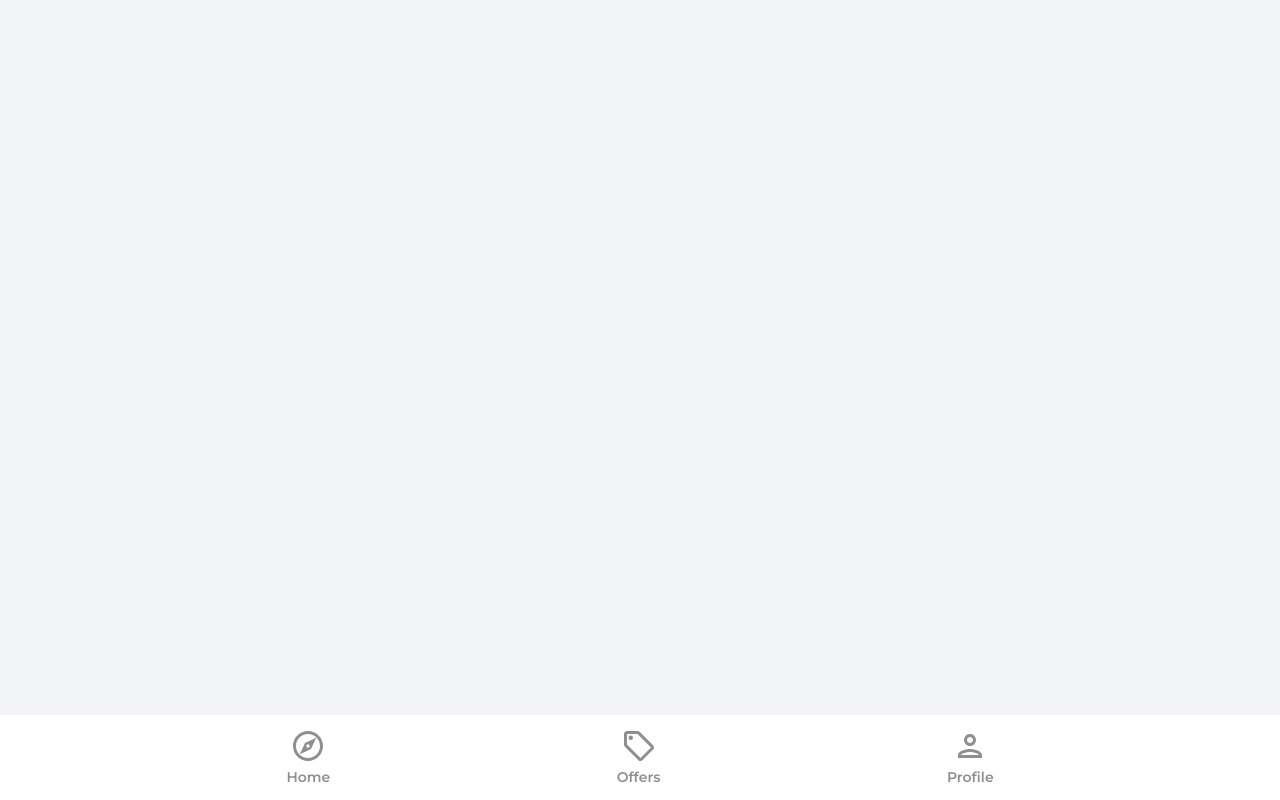
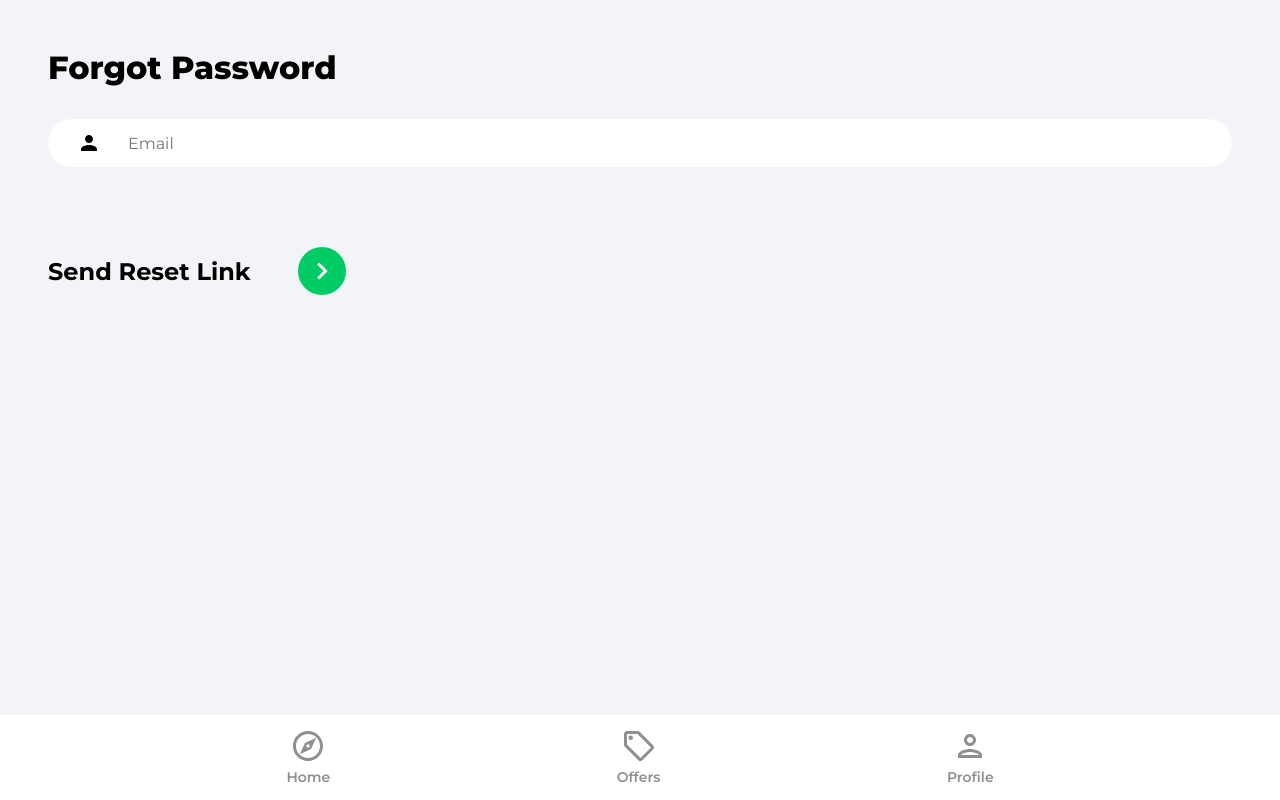
Before and after one commit to ahmed-razic/home-bazaar, a React (Create React App) app: page /forgot-password in a window 1280 px wide. Built offline with nearby package versions, Linux system fonts and the light colour scheme.

Commit message:
google oauth

```diff
--- a/src/App.js
+++ b/src/App.js
@@ -1,13 +1,14 @@
-import { BrowserRouter as Router, Routes, Route } from 'react-router-dom';
-import { ToastContainer } from 'react-toastify';
-import 'react-toastify/dist/ReactToastify.css';
-import Home from './pages/Home';
-import PrivateRoute from './components/PrivateRoute';
-import SignIn from './pages/SignIn';
-import SignUp from './pages/SignUp';
-import Offers from './pages/Offers';
-import Profile from './pages/Profile';
-import Navbar from './components/Navbar';
+import { BrowserRouter as Router, Routes, Route } from 'react-router-dom'
+import { ToastContainer } from 'react-toastify'
+import 'react-toastify/dist/ReactToastify.css'
+import Home from './pages/Home'
+import Navbar from './components/Navbar'
+import PrivateRoute from './components/PrivateRoute'
+import SignIn from './pages/SignIn'
+import SignUp from './pages/SignUp'
+import Offers from './pages/Offers'
+import Profile from './pages/Profile'
+import ForgotPassword from './pages/ForgotPassword'
 
 function App() {
   return (
@@ -15,18 +16,19 @@ function App() {
       <Router>
         <Routes>
           <Route path='/' element={<Home />} />
+          <Route path='/sign-in' element={<SignIn />} />
+          <Route path='/sign-up' element={<SignUp />} />
           <Route path='/profile' element={<PrivateRoute />}>
             <Route path='/profile' element={<Profile />} />
           </Route>
-          <Route path='/sign-in' element={<SignIn />} />
-          <Route path='/sign-up' element={<SignUp />} />
           <Route path='/offers' element={<Offers />} />
+          <Route path='/forgot-password' element={<ForgotPassword />} />
         </Routes>
         <Navbar />
       </Router>
       <ToastContainer />
     </>
-  );
+  )
 }
 
-export default App;
+export default App
--- /dev/null
+++ b/src/components/OAuth.jsx
@@ -0,0 +1,46 @@
+import { Navigate, useLocation, useNavigate } from 'react-router-dom'
+import { getAuth, signInWithPopup, GoogleAuthProvider } from 'firebase/auth'
+import { doc, setDoc, getDoc, serverTimestamp } from 'firebase/firestore'
+import { toast } from 'react-toastify'
+import googleIcon from '../assets/svg/googleIcon.svg'
+import { db } from '../firebase.config'
+
+function OAuth() {
+  const location = useLocation()
+  const navigate = useNavigate()
+
+  const onClick = async () => {
+    try {
+      const auth = getAuth()
+      const provider = new GoogleAuthProvider()
+      const result = await signInWithPopup(auth, provider)
+      const user = result.user
+
+      const docRef = doc(db, 'users', user.uid)
+      const docSnap = await getDoc(docRef)
+
+      if (!docSnap) {
+        await setDoc(doc(db, 'users', user.uid), {
+          name: user.displayName,
+          email: user.email,
+          timestamp: serverTimestamp(),
+        })
+      }
+      toast.success('Google authorization finished')
+      navigate('/')
+    } catch (error) {
+      toast.error('Could not authorize with Google')
+    }
+  }
+
+  return (
+    <div className='socialLogin'>
+      <p>Sign {location.pathname === 'sign-in' ? 'in' : 'up'} with </p>
+      <button className='socialIconDiv' onClick={onClick}>
+        <img src={googleIcon} alt='google' className='socialIconImg' />
+      </button>
+    </div>
+  )
+}
+
+export default OAuth
--- /dev/null
+++ b/src/components/Slider.jsx
@@ -0,0 +1,4 @@
+function Slider() {
+  return <div>Slider</div>
+}
+export default Slider
--- a/src/hooks/useAuthStatus.jsx
+++ b/src/hooks/useAuthStatus.jsx
@@ -1,6 +1,19 @@
+import { useState, useEffect } from 'react'
+import { getAuth, onAuthStateChanged } from 'firebase/auth'
+
 export const useAuthStatus = () => {
-  const loggedIn = false
-  const checkingStatus = true
+  const [loggedIn, setLoggedIn] = useState(false)
+  const [checkingStatus, setCheckingStatus] = useState(true)
+
+  useEffect(() => {
+    const auth = getAuth()
+    onAuthStateChanged(auth, (user) => {
+      if (user) {
+        setLoggedIn(true)
+      }
+      setCheckingStatus(false)
+    })
+  })
 
   return { loggedIn, checkingStatus }
 }
--- /dev/null
+++ b/src/pages/ForgotPassword.jsx
@@ -0,0 +1,53 @@
+import { useState } from 'react'
+import { getAuth, sendPasswordResetEmail } from 'firebase/auth'
+import { toast } from 'react-toastify'
+import { ReactComponent as ArrowRightIcon } from '../assets/svg/keyboardArrowRightIcon.svg'
+
+function ForgotPassword() {
+  const [email, setEmail] = useState('')
+
+  const onChange = (e) => {
+    setEmail(e.target.value)
+  }
+
+  const onSubmit = async (e) => {
+    e.preventDefault()
+
+    try {
+      const auth = getAuth()
+      await sendPasswordResetEmail(auth, email)
+      toast.success('Reset password email was sent')
+    } catch (error) {
+      toast.error('Reset password email could not be sent')
+    }
+  }
+  return (
+    <div className='pageContainer'>
+      <header>
+        <p className='pageHeader'>Forgot Password</p>
+      </header>
+
+      <main>
+        <form onSubmit={onSubmit}>
+          <input
+            type='email'
+            name='email'
+            id='email'
+            placeholder='Email'
+            className='emailInput'
+            value={email}
+            onChange={onChange}
+          />
+
+          <div className='signInBar'>
+            <div className='signInText'>Send Reset Link</div>
+            <button className='signInButton'>
+              <ArrowRightIcon fill='#ffffff' width='34px' height='34px' />
+            </button>
+          </div>
+        </form>
+      </main>
+    </div>
+  )
+}
+export default ForgotPassword
--- a/src/pages/Home.jsx
+++ b/src/pages/Home.jsx
@@ -1,4 +1,38 @@
+import { Link } from 'react-router-dom'
+import rentCategoryImage from '../assets/jpg/rentCategoryImage.jpg'
+import sellCategoryImage from '../assets/jpg/sellCategoryImage.jpg'
+import Slider from '../components/Slider'
+
 function Home() {
-  return <div>Home</div>
+  return (
+    <div className='explore'>
+      <header>
+        <p className='pageHeader'>Explore Home Bazaar</p>
+      </header>
+      <main>
+        <Slider />
+        <p className='exploreCategoryHeading'>Categories</p>
+        <div className='exploreCategories'>
+          <Link to='/category/rent'>
+            <img
+              src={rentCategoryImage}
+              alt='rent'
+              className='exploreCategoryImg'
+            />
+            <p className='exploreCategoryName'>Places for rent</p>
+          </Link>
+          <Link to='/category/sell'>
+            <img
+              src={sellCategoryImage}
+              alt='sell'
+              className='exploreCategoryImg'
+            />
+            <p className='exploreCategoryName'>Places for sale</p>
+          </Link>
+        </div>
+      </main>
+    </div>
+  )
 }
+
 export default Home
--- a/src/pages/SignIn.jsx
+++ b/src/pages/SignIn.jsx
@@ -1,45 +1,47 @@
-import { useState } from 'react';
-import { Link, useNavigate } from 'react-router-dom';
-import { getAuth, signInWithEmailAndPassword } from 'firebase/auth';
-import { toast } from 'react-toastify';
-import visibilityIcon from '../assets/svg/visibilityIcon.svg';
-import { ReactComponent as ArrowRightIcon } from '../assets/svg/keyboardArrowRightIcon.svg';
+import { useState } from 'react'
+import { Link, useNavigate } from 'react-router-dom'
+import { getAuth, signInWithEmailAndPassword } from 'firebase/auth'
+import { toast } from 'react-toastify'
+import visibilityIcon from '../assets/svg/visibilityIcon.svg'
+import { ReactComponent as ArrowRightIcon } from '../assets/svg/keyboardArrowRightIcon.svg'
+import OAuth from '../components/OAuth'
 
 function SignIn() {
-  const navigate = useNavigate();
-  const [showPassword, setShowPassword] = useState(false);
+  const navigate = useNavigate()
+  const [showPassword, setShowPassword] = useState(false)
   const [formData, setFormData] = useState({
     email: '',
     password: '',
-  });
-  const { email, password } = formData;
+  })
+  const { email, password } = formData
 
   const onChange = (e) => {
     setFormData({
       ...formData,
       [e.target.id]: e.target.value,
-    });
-  };
+    })
+  }
 
   const onSubmit = async (e) => {
-    e.preventDefault();
+    e.preventDefault()
 
     try {
-      const auth = getAuth();
+      const auth = getAuth()
 
       const userCredential = await signInWithEmailAndPassword(
         auth,
         email,
         password
-      );
+      )
 
       if (userCredential.user) {
-        navigate('/');
+        toast.success('Sign-in was successful')
+        navigate('/')
       }
     } catch {
-      toast('Wrong User Credential');
+      toast.error('Wrong User Credential')
     }
-  };
+  }
 
   return (
     <div className='pageContainer'>
@@ -85,10 +87,11 @@ function SignIn() {
         </div>
       </form>
 
+      <OAuth />
       <Link to='/sign-up' className='registerLink'>
         Sign up Instead
       </Link>
     </div>
-  );
+  )
 }
-export default SignIn;
+export default SignIn
--- a/src/pages/SignUp.jsx
+++ b/src/pages/SignUp.jsx
@@ -1,59 +1,61 @@
-import { useState } from 'react';
-import { Link, useNavigate } from 'react-router-dom';
+import { useState } from 'react'
+import { Link, useNavigate } from 'react-router-dom'
 import {
   getAuth,
   createUserWithEmailAndPassword,
   updateProfile,
-} from 'firebase/auth';
-import { setDoc, doc, serverTimestamp } from 'firebase/firestore';
-import { db } from '../firebase.config';
-import { toast } from 'react-toastify';
-import visibilityIcon from '../assets/svg/visibilityIcon.svg';
-import { ReactComponent as ArrowRightIcon } from '../assets/svg/keyboardArrowRightIcon.svg';
+} from 'firebase/auth'
+import { setDoc, doc, serverTimestamp } from 'firebase/firestore'
+import { db } from '../firebase.config'
+import { toast } from 'react-toastify'
+import visibilityIcon from '../assets/svg/visibilityIcon.svg'
+import { ReactComponent as ArrowRightIcon } from '../assets/svg/keyboardArrowRightIcon.svg'
+import OAuth from '../components/OAuth'
 
 function SignUp() {
-  const navigate = useNavigate();
-  const [showPassword, setShowPassword] = useState(false);
+  const navigate = useNavigate()
+  const [showPassword, setShowPassword] = useState(false)
   const [formData, setFormData] = useState({
     name: '',
     email: '',
     password: '',
-  });
-  const { name, email, password } = formData;
+  })
+  const { name, email, password } = formData
 
   const onChange = (e) => {
     setFormData({
       ...formData,
       [e.target.id]: e.target.value,
-    });
-  };
+    })
+  }
 
   const onSubmit = async (e) => {
-    e.preventDefault();
+    e.preventDefault()
 
     try {
-      const auth = getAuth();
+      const auth = getAuth()
 
       const userCredential = await createUserWithEmailAndPassword(
         auth,
         email,
         password
-      );
+      )
 
-      const user = userCredential.user;
+      const user = userCredential.user
 
-      updateProfile(auth.currentUser, { displayName: name });
+      updateProfile(auth.currentUser, { displayName: name })
 
-      const formDataCopy = { ...formData };
-      delete formDataCopy.password;
-      formDataCopy.timestamp = serverTimestamp();
+      const formDataCopy = { ...formData }
+      delete formDataCopy.password
+      formDataCopy.timestamp = serverTimestamp()
 
-      await setDoc(doc(db, 'users', user.uid), formDataCopy);
-      navigate('/');
+      await setDoc(doc(db, 'users', user.uid), formDataCopy)
+      toast.success('Sign-up was successful')
+      navigate('/')
     } catch {
-      toast('Registration went wrong. Please try again.');
+      toast.error('Registration went wrong. Please try again.')
     }
-  };
+  }
 
   return (
     <div className='pageContainer'>
@@ -108,10 +110,12 @@ function SignUp() {
         </div>
       </form>
 
+      <OAuth />
+
       <Link to='/sign-in' className='registerLink'>
         Sign in Instead
       </Link>
     </div>
-  );
+  )
 }
-export default SignUp;
+export default SignUp
```
